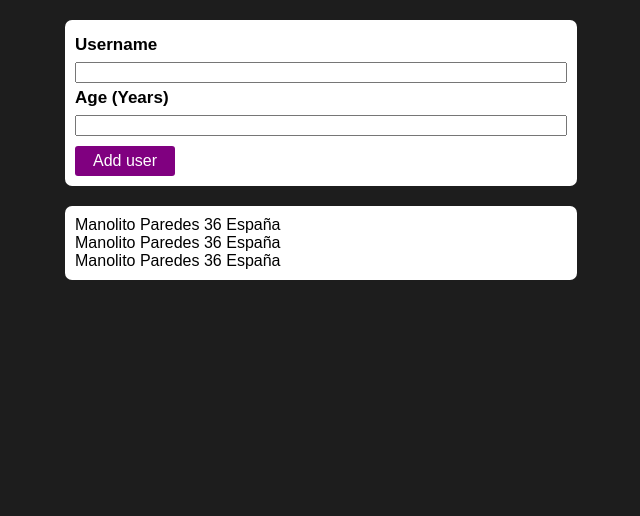
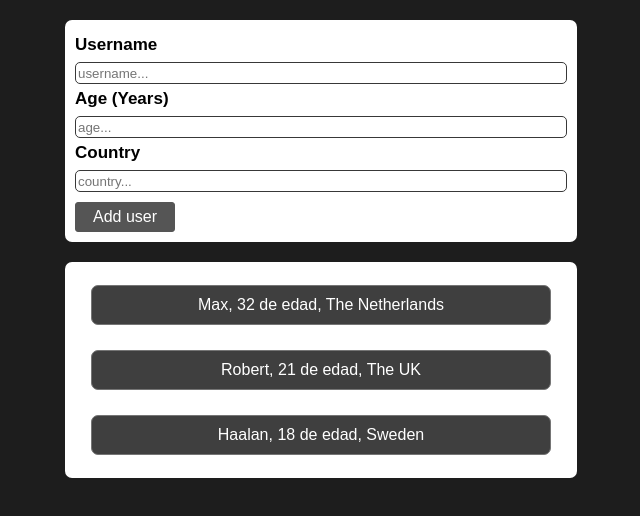
Before and after one commit to SergioRubio99/React_01, a React (Create React App) app: page / in a window 1280 px wide. Shown: the top 516 px of the page, without its empty margins (319-959 px from the left). Built offline with nearby package versions, Linux system fonts and the light colour scheme.

Commit message:
List created. Validations

```diff
--- a/src/App.js
+++ b/src/App.js
@@ -1,36 +1,51 @@
 import React from 'react';
+import { useState } from 'react';
 import NewUser from './components/NewUser'
 import UsersList from './components/UsersList.js'
 import './App.css'
+
+
+
 const userList = [
 
 
   {
-    id: 'e1',
+    id: 'e' + Math.random().toString() * 10,
     name: 'Max',
     age: 32,
     country: 'The Netherlands'
   },
   {
-    id: 'e2',
+    id: 'e' + Math.random().toString() * 10,
     name: 'Robert',
     age: 21,
     country: 'The UK'
   },
   {
-    id: 'e3',
+    id: 'e' + Math.random().toString() * 10,
     name: 'Haalan',
     age: 18,
     country: 'Sweden'
   }
 ]
+function App() {
+
+  const [list, refreshedList] = useState(userList);
+// console.log(list)
+
+  const collectNewObject = (user) => {
+
+    console.log(user)
+    console.log(list)
+    refreshedList([user, ...list])
+    console.log(list)
+  }
 
 
-function App() {
   return (
     <div>
-      <NewUser />
-      <UsersList />
+      <NewUser onCollectNewObject={collectNewObject} />
+      <UsersList onRefreshedList={list}/>
     </div>
   );
 }
--- a/src/components/NewUser.css
+++ b/src/components/NewUser.css
@@ -18,3 +18,9 @@
     width: 100%;
     margin-bottom: 7px;
 }
+
+.form__div > input{
+    border: 1px solid rgb(56, 56, 56);
+    border-radius: 5px;
+    height: 22px;
+}
--- a/src/components/NewUser.js
+++ b/src/components/NewUser.js
@@ -1,22 +1,104 @@
 import React from 'react';
+import { useState } from 'react';
 import AddButton from './UI/AddButton'
 import './NewUser.css'
 
-const NewUser = () => {
+const NewUser = (props) => {
+    const [enteredName, setName] = useState('');
+    const [enteredAge, setAge] = useState('');
+    const [enteredCountry, setCountry] = useState('');
+
+    const [booleanUser, setBooleanUser] = useState(true);
+    const [booleanAge, setBooleanAge] = useState(true);
+    const [booleanCountry, setBooleanCountry] = useState(true);
+
+    const changeName = (event) => {
+
+        setName(event.target.value)
+        event.target.value !== "" ?   setBooleanUser(true) :   setBooleanUser(false)
+    }
+
+    const changeAge = (event) => {
+        let ageRegEx = /^([1][89])|([2-9][0-9])$/g
+
+        setAge(event.target.value)
+        event.target.value !== "" ?   setBooleanAge(true) :   setBooleanAge(false)
+
+        !ageRegEx.test(event.target.value) ? setBooleanAge(false) : setBooleanAge(true)
+
+    }
+
+    const changeCountry = (event) => {
+
+        setCountry(event.target.value)
+        event.target.value !== "" ?   setBooleanCountry(true) :   setBooleanCountry(false)
+
+    }
 
 
-    return <form class="form">
+    const submitHandler = (event) => {
 
-        <div class="form__div">
+        event.preventDefault();
+        console.log(event);
+
+        if (!event.target[0].value ) {
+            setBooleanUser(false)
+        } else {
+            setBooleanUser(true)
+        }
+
+        if (!event.target[1].value) {
+            setBooleanAge(false)
+        } else {
+            setBooleanAge(true)
+        }
+
+        if (!event.target[2].value) {
+            setBooleanCountry(false)
+        } else {
+            setBooleanCountry(true)
+        }
+
+        if(!event.target[0].value || !event.target[1].value || !event.target[2].value === ""){
+
+        }else{
+
+            const userObj = {
+                id: 'e' + Math.random().toString() * 10,
+                name: enteredName,
+                age: enteredAge,
+                country: enteredCountry
+            };
+
+            // console.log(props);
+            props.onCollectNewObject(userObj)
+
+            setName('');
+            setAge('');
+            setCountry('');
+
+            console.log(userObj);
+            console.log(event);
+        }
+    }
+
+    return <form onSubmit={submitHandler} className="form">
+
+        <div style={{ color: booleanUser === false ? 'red' : 'black' }} className="form__div">
             <label type="text">Username</label>
-            <input></input>
+            <input style={{ backgroundColor: booleanUser === false ? 'rgb(255, 0, 0, 0.2)' : 'white' }} onChange={changeName} placeholder="username..." value={enteredName}></input>
         </div>
-        <div class="form__div">
+        <div style={{ color: booleanAge === false ? 'red' : 'black' }} className="form__div">
             <label type="text">Age (Years)</label>
-            <input></input>
+            <input style={{ backgroundColor: booleanAge === false ? 'rgb(255, 0, 0, 0.2)' : 'white' }} onChange={changeAge} placeholder="age..." value={enteredAge}></input>
         </div>
 
-        <AddButton />
+        <div style={{ color: booleanCountry === false ? 'red' : 'black' }} className="form__div">
+            <label type="text">Country</label>
+            <input style={{ backgroundColor: booleanCountry === false ? 'rgb(255, 0, 0, 0.2)' : 'white' }} onChange={changeCountry} placeholder="country..." value={enteredCountry}></input>
+        </div>
+
+        <AddButton onBooleanUser={setBooleanUser} onBooleanAge={setBooleanAge} onBooleanCountry={setBooleanCountry} />
 
     </form>
 
--- a/src/components/UI/AddButton.css
+++ b/src/components/UI/AddButton.css
@@ -1,9 +1,9 @@
 .AddButton {
-  color: white;
+  color: rgb(255, 255, 255);
   width: 100px;
   height: 30px;
-  background-color: purple;
-  border: none;
+  background-color: rgb(85, 85, 85);
+  border: 1px solid rgb(85, 85, 85);
   border-radius: 3px;
   font-size: 16px;
   margin-top: 10px;
--- a/src/components/UI/AddButton.js
+++ b/src/components/UI/AddButton.js
@@ -3,8 +3,10 @@ import styled from 'styled-components';
 import './AddButton.css'
 const AddButton = () => {
 
+
+
     return <div>
-        <button class="AddButton" type="submit">Add user</button>
+        <button className="AddButton" type="submit">Add user</button>
     </div>
 
 }
--- /dev/null
+++ b/src/components/UserItem.css
@@ -0,0 +1,14 @@
+.userItem{
+    display: flex;
+    justify-content: center;
+    align-items: center;
+    border: 1px solid rgb(117, 117, 117);
+    background-color: rgb(63, 63, 63);
+    color: white;
+    border-radius: 7px;
+    width: 90%;
+    height: 40px;
+    text-align: center;
+    margin-bottom:10px;
+    margin-top: 15px;
+}
--- /dev/null
+++ b/src/components/UserItem.js
@@ -0,0 +1,10 @@
+import './UserItem.css'
+
+const UserItem = (props) => {
+    console.log(`From UserItem: ${console.log(props)}`)
+    return <div className = "userItem">
+        <p className="userParagraph">{props.name}, {props.age} de edad, {props.country}</p>
+    </div>
+}
+
+export default UserItem;
--- a/src/components/UsersList.css
+++ b/src/components/UsersList.css
@@ -2,6 +2,19 @@
     background-color: white;
     width: 40vw;
     border-radius:7px;
-    padding:10px;
+    padding:0px;
     margin-top: 20px;
+    display: flex;
+    flex-direction: column;
+    align-items: center;
+    padding-top: 8px;
+    padding-bottom: 13px;
+
 }
+
+.User{
+    border: 1px solid black;
+    margin: 10px;
+    padding: 7px;
+    border-radius: 5px;
+}
--- a/src/components/UsersList.js
+++ b/src/components/UsersList.js
@@ -1,15 +1,23 @@
 import React from 'react';
 import './UsersList.css';
+import UserItem from './UserItem'
 
-const UsersList = () => {
+const UsersList = (props) => {
+    console.log(props.onRefreshedList)
 
-    return <div class="UsersList">
+    return <ul className="UsersList">
 
-        <div>Manolito Paredes 36 España</div>
-        <div>Manolito Paredes 36 España</div>
-        <div>Manolito Paredes 36 España</div>
+        {props.onRefreshedList.map((user) => (
 
-    </div>
+            <UserItem
+                key={user.id}
+                name={user.name}
+                age={user.age}
+                country={user.country}
+            />
+        ))}
+
+    </ul>
 
 
 };
--- a/src/index.css
+++ b/src/index.css
@@ -1,13 +1,9 @@
 * {
   box-sizing: border-box;
+  margin: 0;
 }
 
 html {
   font-family: sans-serif;
 
 }
-
-body {
-  margin: 0;
-
-}
```
